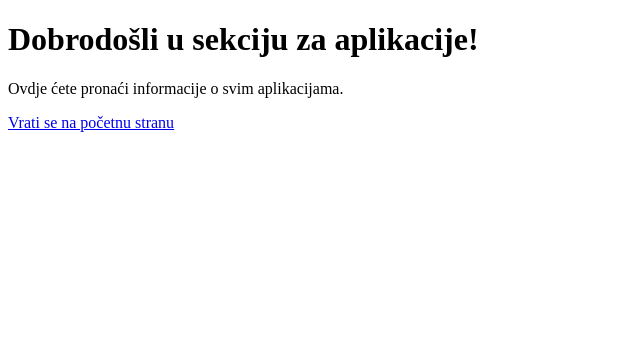
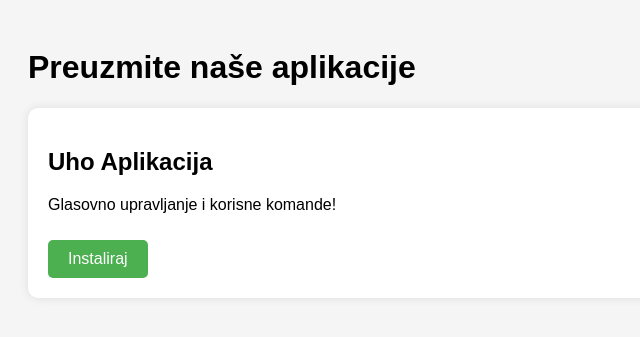
Before and after one commit to nastavnikm/elearning, a Flask app: page /aplikacije in a window 1280 px wide. Shown: the top 337 px of the page, without its empty margins (0-640 px from the left). Run offline with Flask 3, Linux system fonts and the light colour scheme.

Commit message:
Ažuriranje sajta sa svim izmenama

```diff
--- a/templates/aplikacije.html
+++ b/templates/aplikacije.html
@@ -2,11 +2,45 @@
 <html lang="sr">
 <head>
     <meta charset="UTF-8">
-    <title>Aplikacije</title>
+    <title>Preuzmite aplikacije</title>
+    <style>
+        body {
+            font-family: Arial, sans-serif;
+            padding: 20px;
+            background-color: #f5f5f5;
+        }
+        .app-card {
+            background: white;
+            padding: 20px;
+            margin-bottom: 20px;
+            border-radius: 10px;
+            box-shadow: 0px 0px 10px rgba(0,0,0,0.1);
+        }
+        .install-button {
+            display: inline-block;
+            background-color: #4CAF50;
+            color: white;
+            padding: 10px 20px;
+            margin-top: 10px;
+            text-decoration: none;
+            border-radius: 5px;
+        }
+        .install-button:hover {
+            background-color: #45a049;
+        }
+    </style>
 </head>
 <body>
-    <h1>Dobrodošli u sekciju za aplikacije!</h1>
-    <p>Ovdje ćete pronaći informacije o svim aplikacijama.</p>
-    <a href="/">Vrati se na početnu stranu</a>
+
+<h1>Preuzmite naše aplikacije</h1>
+
+<div class="app-card">
+    <h2>Uho Aplikacija</h2>
+    <p>Glasovno upravljanje i korisne komande!</p>
+    <a href="/static/apk/uho.apk" class="install-button" download>Instaliraj</a>
+</div>
+
+<!-- Ovde možeš dodati još aplikacija ovim stilom -->
+
 </body>
 </html>
```
Also changed, not shown: static/images/icons/ic_launcher.png.
